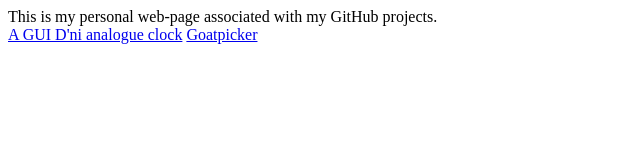
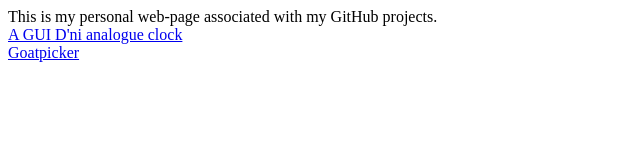
Before and after one commit to emsund/emsund.github.io, a plain HTML site: page index.html in a window 1280 px wide. Shown: the whole page, without its empty margins (0-640 px from the left). Drawn offline with Linux system fonts and the light colour scheme.

Commit message:
Minor reformat

```diff
--- a/index.html
+++ b/index.html
@@ -6,7 +6,7 @@
 	</head>
 	<body>
 		This is my personal web-page associated with my GitHub projects.<br>
-		<a href="https://github.com/emsund/dni_visual_clock">A GUI D'ni analogue clock<a>
+		<a href="https://github.com/emsund/dni_visual_clock">A GUI D'ni analogue clock<a> <br>
 		<a href="https://emsund.github.io/monty.html">Goatpicker<a>
 	</body>
 </html>
```
